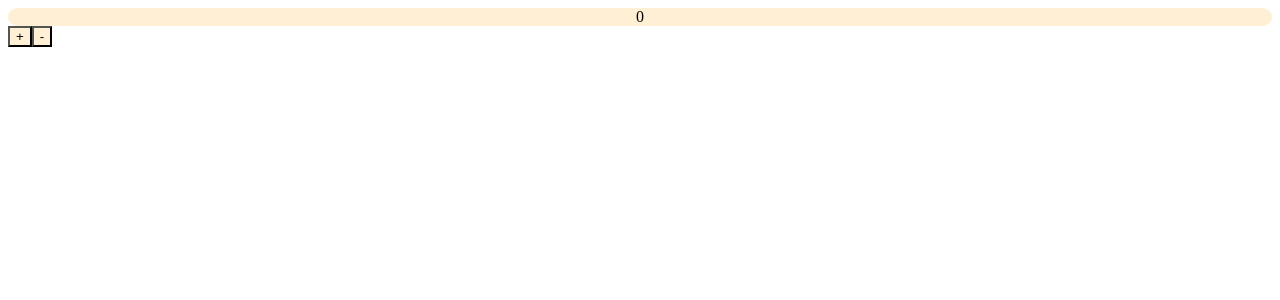
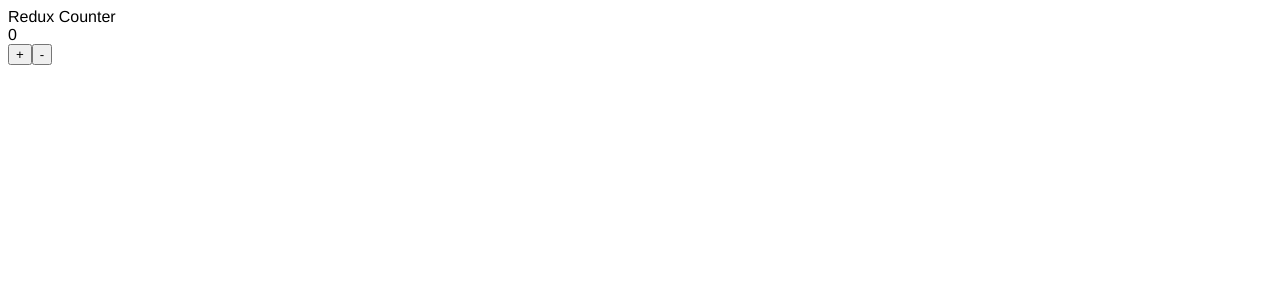
Before and after one commit to garricknorthover/redux-minimal-counter, a React (Create React App) app: page / in a window 1280 px wide. Shown: the top 300 px of the page. Built offline with nearby package versions, Linux system fonts and the light colour scheme.

Commit message:
never  was good at styling

```diff
--- a/src/App.js
+++ b/src/App.js
@@ -3,27 +3,29 @@ import { connect } from 'react-redux'
 import { increment, decrement } from './store/actions'
 import styled from 'styled-components'
 
-const Button = styled.button`
-background-color: papayawhip;
+const App = ({ counter, increment, decrement }) => (
+  <Wrapper>
+    <div>Redux Counter</div>
+    <div>{counter}</div>
+    <button onClick={increment}>+</button>
+    <button onClick={decrement}>-</button>
+  </Wrapper>
+)
 
-`
-const Circle = styled.div`
-  border-radius: 100px;
-  background-color: papayawhip;
-  display: flex;
-  justify-content: center;
-  align-items: center;
-`;
-
-const App = ({ counter, increment, decrement }) => (
-  <div>
-    <Circle>{counter}</Circle>
-    <Button onClick={increment}>+</Button>
-    <Button onClick={decrement}>-</Button>
-  </div>
-)
+/**
+ * mapping state and dispatch to props
+ */
 
 export default connect(state => ({ counter: state.counter }), {
   increment,
   decrement
 })(App)
+
+/**
+ * styling stuff
+ */
+const Wrapper = styled.div`
+  font-family: 'Helvetica', sans-serif;
+  font-size:30;
+
+`
```
Also changed, not shown: 1 other file (tests, documents, lock files or other folders).
